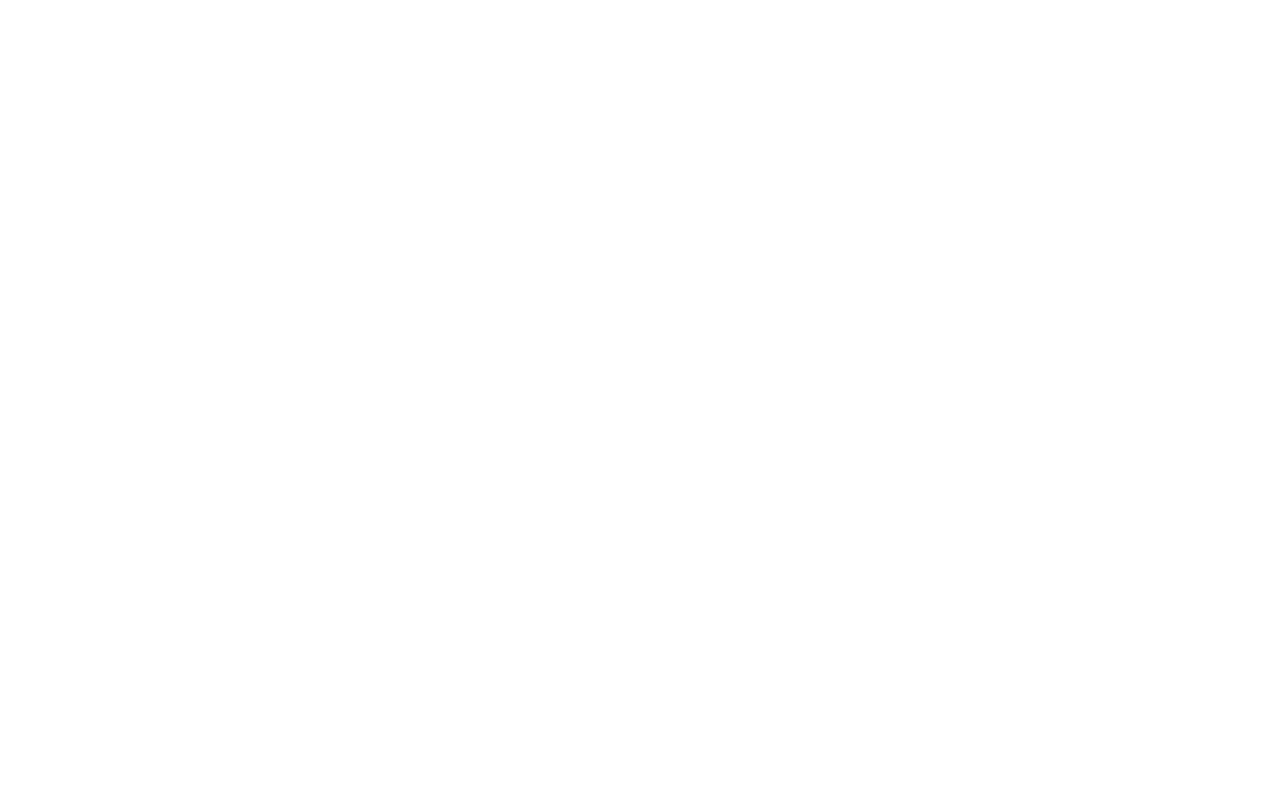
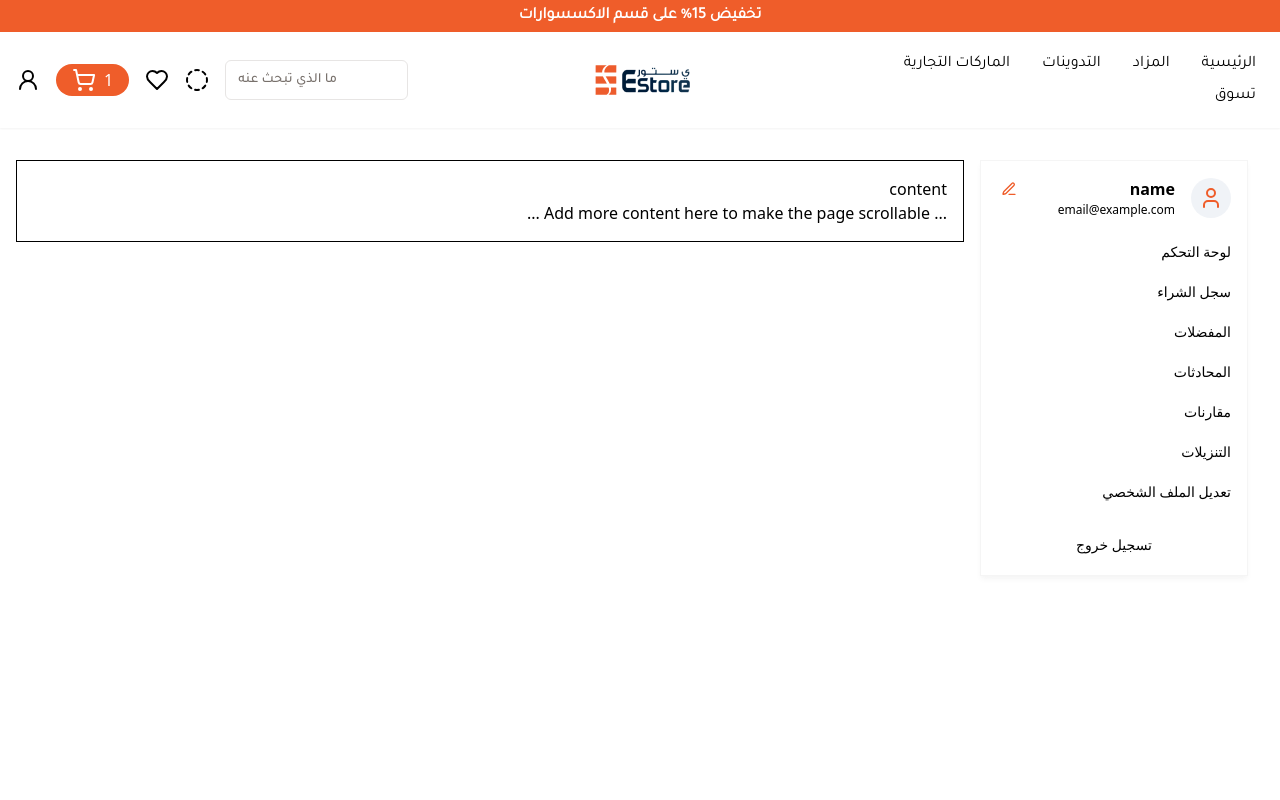
Before and after one commit to devhouse-org/e-store-frontend, a React (Vite) app: page /dashboard in a window 1280 px wide. Before the commit this address had no page. Shown: the top 800 px of the page. Built offline with nearby package versions, Linux system fonts and the light colour scheme.

Commit message:
dashboard page

```diff
--- a/src/App.tsx
+++ b/src/App.tsx
@@ -12,6 +12,7 @@
 import Products from "./pages/products/Products";
 import Product from "./pages/products/Product";
 import Cart from "./pages/cart/Cart";
+import Dashboard from "./pages/dashboard/Dashboard";
 
 function App() {
   return (
@@ -30,6 +31,8 @@
 
           <Route path="/cart" element={<Cart />} />
           {/* <Route path="/product/:id" element={<Product />} /> */}
+
+          <Route path="/dashboard" element={<Dashboard />} />
         </Route>
       </Routes>
       {/* <Footer /> */}
--- a/src/components/AuctionDialog.tsx
+++ b/src/components/AuctionDialog.tsx
@@ -50,7 +50,7 @@
           minutes: 0,
           days: 0,
         });
-        clearInterval(intervalId); // Stop the interval when time is up
+        clearInterval(intervalId);
         return;
       }
 
@@ -132,11 +132,10 @@
                 <div
                   onClick={() => handlePriceSelection(price.value)}
                   key={price.id}
-                  className={`cursor-pointer hover:border-orange-400 pt-2 transition ease-in-out font-tajawal-regular bg-light-500 px-2 py-1 border rounded-md border-dark-200 ${
-                    selectedPrices.includes(price.value)
-                      ? "bg-orange-200 border-orange-400"
-                      : ""
-                  }`}
+                  className={`cursor-pointer hover:border-orange-400 pt-2 transition ease-in-out font-tajawal-regular bg-light-500 px-2 py-1 border rounded-md border-dark-200 ${selectedPrices.includes(price.value)
+                    ? "bg-orange-200 border-orange-400"
+                    : ""
+                    }`}
                 >
                   <p className="text-[16px]">{price.label}</p>
                 </div>
@@ -156,9 +155,8 @@
           <div
             className={`p-2 flex justify-between items-center w-full bg-orange-500
                             hover:bg-orange-500/90 transition ease-in-out cursor-pointer
-                            rounded-md text-white ${
-                              isAnimating && "bg-orange-300"
-                            }`}
+                            rounded-md text-white ${isAnimating && "bg-orange-300"
+              }`}
           >
             <p className="font-tajawal-regular">
               {totalPrice.toLocaleString()}د.ع
--- a/src/components/CustomInput.tsx
+++ b/src/components/CustomInput.tsx
@@ -47,7 +47,7 @@
           onChange={onChange}
           disabled={disabled}
           className={cn(
-            "text-base",
+            "text-base font-tajawal-medium",
             error
               ? "border-red-500 placeholder:text-right text-right focus:ring-red-500"
               : "border-input",
--- a/src/components/Navbar.tsx
+++ b/src/components/Navbar.tsx
@@ -66,7 +66,11 @@
         </div>
         <div dir="ltr" className="icons flex-1">
           <div className="flex items-center gap-x-4">
-            <UserRound className="hover:text-blue-500 transition ease-in-out cursor-pointer" />
+            <Link
+              to="/dashboard"
+            >
+              <UserRound className="hover:text-blue-500 transition ease-in-out cursor-pointer" />
+            </Link>
             <Link
               to="/cart"
               className="text-white gap-x-2 flex items-center justify-center px-4 py-1
--- /dev/null
+++ b/src/pages/dashboard/Dashboard.tsx
@@ -0,0 +1,102 @@
+import { PenLine, User, UserRound } from 'lucide-react'
+import React from 'react'
+
+type Props = {}
+
+const links = [
+    {
+        id: 1,
+        link: "#",
+        label: "لوحة التحكم",
+        Icon: <></>
+    },
+    {
+        id: 2,
+        link: "#",
+        label: "سجل الشراء",
+        Icon: <></>
+    },
+    {
+        id: 3,
+        link: "#",
+        label: "المفضلات",
+        Icon: <></>
+    },
+    {
+        id: 4,
+        link: "#",
+        label: "المحادثات",
+        Icon: <></>
+    },
+    {
+        id: 5,
+        link: "#",
+        label: "مقارنات",
+        Icon: <></>
+    },
+    {
+        id: 6,
+        link: "#",
+        label: "التنزيلات",
+        Icon: <></>
+    },
+    {
+        id: 7,
+        link: "#",
+        label: "تعديل الملف الشخصي",
+        Icon: <></>
+    },
+]
+
+const Dashboard = (props: Props) => {
+    return (
+        <div>
+            {/* Parent container for scrolling */}
+            <div className="flex items-start h-[100vh] p-4">
+
+                {/* Sidebar */}
+                <div className="sticky top-0 p-4 self-start w-[300px]">
+                    <div className="p-4 border border-light-400 shadow-md shadow-light-400">
+                        <div className="mb-4 flex gap-x-4 items-center">
+                            {/* img */}
+                            <div className='bg-slate-200/50 flex justify-center items-center rounded-full'>
+                                <User className='text-orange-500 p-2' size={40} />
+                            </div>
+                            {/* name & email & edit */}
+                            <div className="w-full">
+                                <div className='flex-1 flex justify-between items-center'>
+                                    <strong>name</strong>
+                                    <PenLine className='text-orange-500 p-1 rounded-md hover:bg-slate-200/50 transition ease-in-out cursor-pointer' size={24} />
+                                </div>
+                                <div className='flex-1'><p className='text-[12px]'>email@example.com</p></div>
+                            </div>
+                        </div>
+                        <ul>
+                            {
+                                links.map(link => (
+                                    <li key={link.id} className="mb-2 rounded-md py-1">
+                                        <a href={link.link} className="text-sm">
+                                            {link.label}
+                                            {link.Icon}
+                                        </a>
+                                    </li>
+                                ))
+                            }
+                            <li>
+                                <button className="mt-4 text-sm w-full py-1 rounded-md">تسجيل خروج</button>
+                            </li>
+                        </ul>
+                    </div>
+                </div>
+
+                {/* Content */}
+                <div className="flex-1 border border-black p-4 mt-4">
+                    <p>content</p>
+                    <p>... Add more content here to make the page scrollable ...</p>
+                </div>
+            </div>
+        </div>
+    )
+}
+
+export default Dashboard
```
